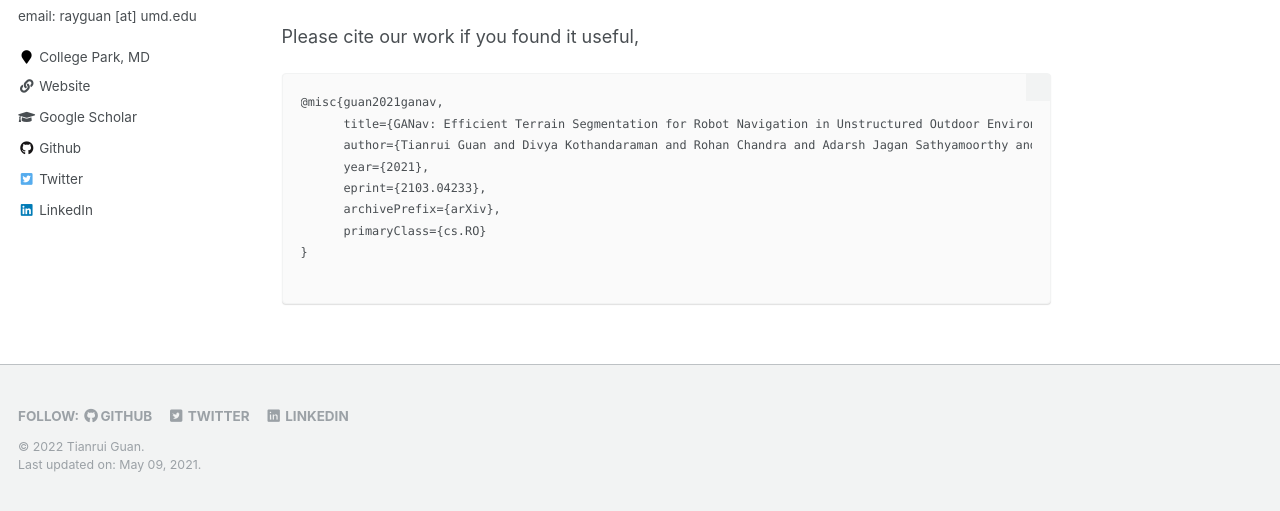
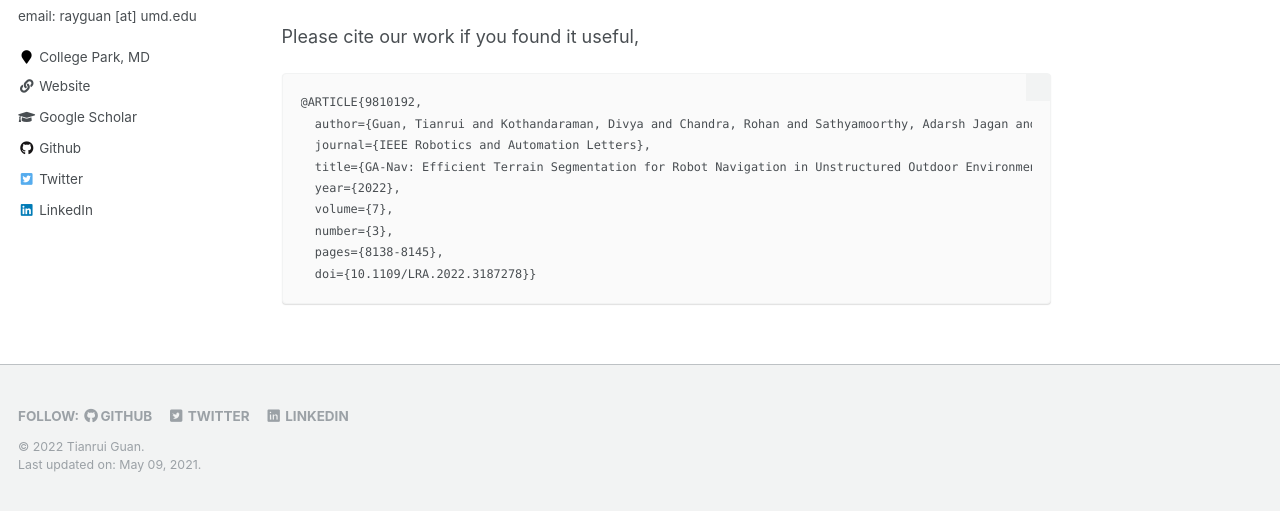
Before and after one commit to rayguan97/rayguan97.github.io, a Jekyll site: the page built from _publications/2021-03-07-GANav.md, in a window 1280 px wide and 900 px high, scrolled down 1536 px, cut to the strip 389-900 px from the top of the window. Built offline with Jekyll 4.4.1, drawn with Linux system fonts in a browser that asks for light colours.

Commit message:
Update 2021-03-07-GANav.md

````diff
--- a/_publications/2021-03-07-GANav.md
+++ b/_publications/2021-03-07-GANav.md
@@ -30,13 +30,13 @@ authors: "<b>Tianrui Guan</b>, Divya Kothandaraman, Rohan Chandra, Adarsh Jagan
 Please cite our work if you found it useful,
 
 ```
-@misc{guan2021ganav,
-      title={GANav: Efficient Terrain Segmentation for Robot Navigation in Unstructured Outdoor Environments},
-      author={Tianrui Guan and Divya Kothandaraman and Rohan Chandra and Adarsh Jagan Sathyamoorthy and Kasun Weerakoon and Dinesh Manocha},
-      year={2021},
-      eprint={2103.04233},
-      archivePrefix={arXiv},
-      primaryClass={cs.RO}
-}
-
+@ARTICLE{9810192,
+  author={Guan, Tianrui and Kothandaraman, Divya and Chandra, Rohan and Sathyamoorthy, Adarsh Jagan and Weerakoon, Kasun and Manocha, Dinesh},
+  journal={IEEE Robotics and Automation Letters},
+  title={GA-Nav: Efficient Terrain Segmentation for Robot Navigation in Unstructured Outdoor Environments},
+  year={2022},
+  volume={7},
+  number={3},
+  pages={8138-8145},
+  doi={10.1109/LRA.2022.3187278}}
 ```
````
